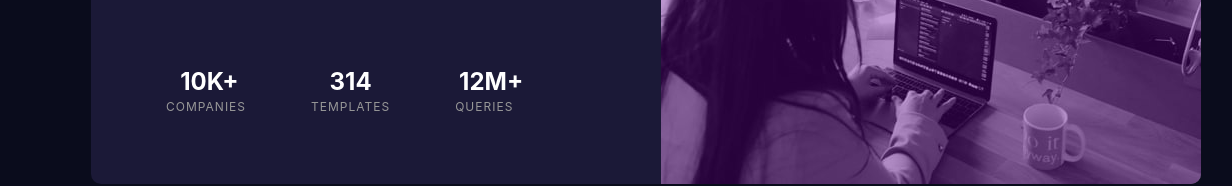
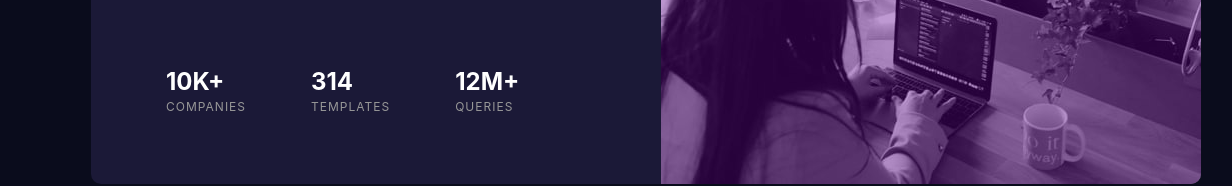
Before and after one commit to alexanderivanov2/frontend-mentor, a Vue app: page /newbie/stats-preview-card in a window 1536 px wide. Shown: the part 439-625 px from the top of the page, without its empty margins (122-1354 px from the left). Built offline with nearby package versions, Linux system fonts and the light colour scheme; a web font is replaced by a local one.

Commit message:
refactor flex-alignment of statistics

```diff
--- a/src/views/NewbiePages/StatsPreviewCard/StatsPreviewCard.vue
+++ b/src/views/NewbiePages/StatsPreviewCard/StatsPreviewCard.vue
@@ -215,6 +215,10 @@ onMounted(() => {
                     flex-direction: row;
                     justify-content: start;
                     gap: 65px;
+
+                    .companies-stats, .templates-stats, .queries-stats {
+                        align-self: flex-start;
+                    }
                 }
             }
         }
```
